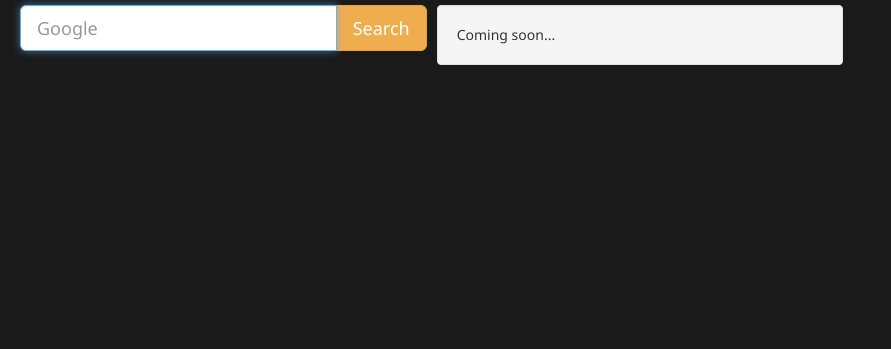
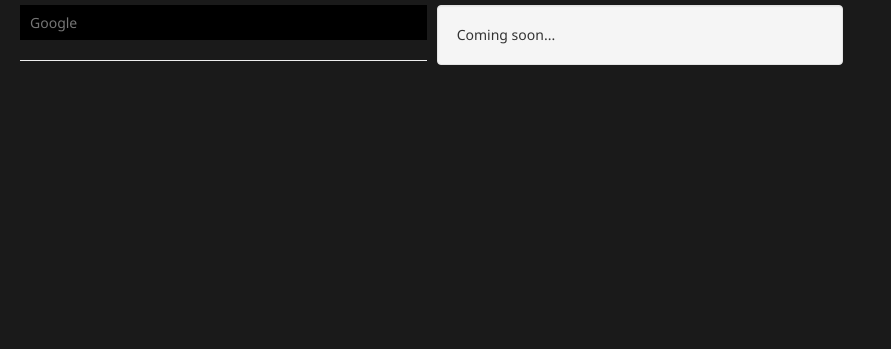
Before and after one commit to Sn8z/RottenTomato, a Rails app: page /csgo in a window 1280 px wide. Shown: the part 71-420 px from the top of the page, without its empty margins (0-891 px from the left). Run offline with Rails 7, Linux system fonts and the light colour scheme; style sheets or scripts are compiled from the project's sources; some libraries are stand-ins or nearby versions.

Commit message:
updated search box appearance

```diff
--- a/app/assets/stylesheets/application.css.scss
+++ b/app/assets/stylesheets/application.css.scss
@@ -36,7 +36,24 @@ main {
   flex: 1;
 }
 
+.text-line {
+  background-color: black;
+  color: #eeeeee;
+  outline: none;
+  outline-style: none;
+  outline-offset: 0;
+  border-top: none;
+  border-left: none;
+  border-right: none;
+  border-bottom: none;
+  padding: 3px 10px;
+  width: 100%;
+  height: 35px;
+}
+
 .shadow {
+  background: white;
+  background-color: white;
   -webkit-box-shadow: 0px 0px 5px 0px rgba(0,0,0,0.75) !important;
   -moz-box-shadow: 0px 0px 5px 0px rgba(0,0,0,0.75) !important;
   box-shadow: 0px 0px 5px 0px rgba(0,0,0,0.75) !important;
--- a/app/views/partials/_search.html.erb
+++ b/app/views/partials/_search.html.erb
@@ -1,11 +1,6 @@
   <div class="row hidden-xs">
     <form method="get" action="https://www.google.com/search" target="_blank">
-      <div class="input-group input-group-lg">
-        <input type="text" class="form-control" name="q" placeholder="Google" autofocus>
-        <span class="input-group-btn">
-          <button class="btn btn-warning">Search</button>
-        </span>
-      </div>
+        <input type="text" class="text-line" name="q" placeholder="Google" autofocus>
     </form>
-    <div class="spacer"></div>
+    <hr>
   </div>
```
